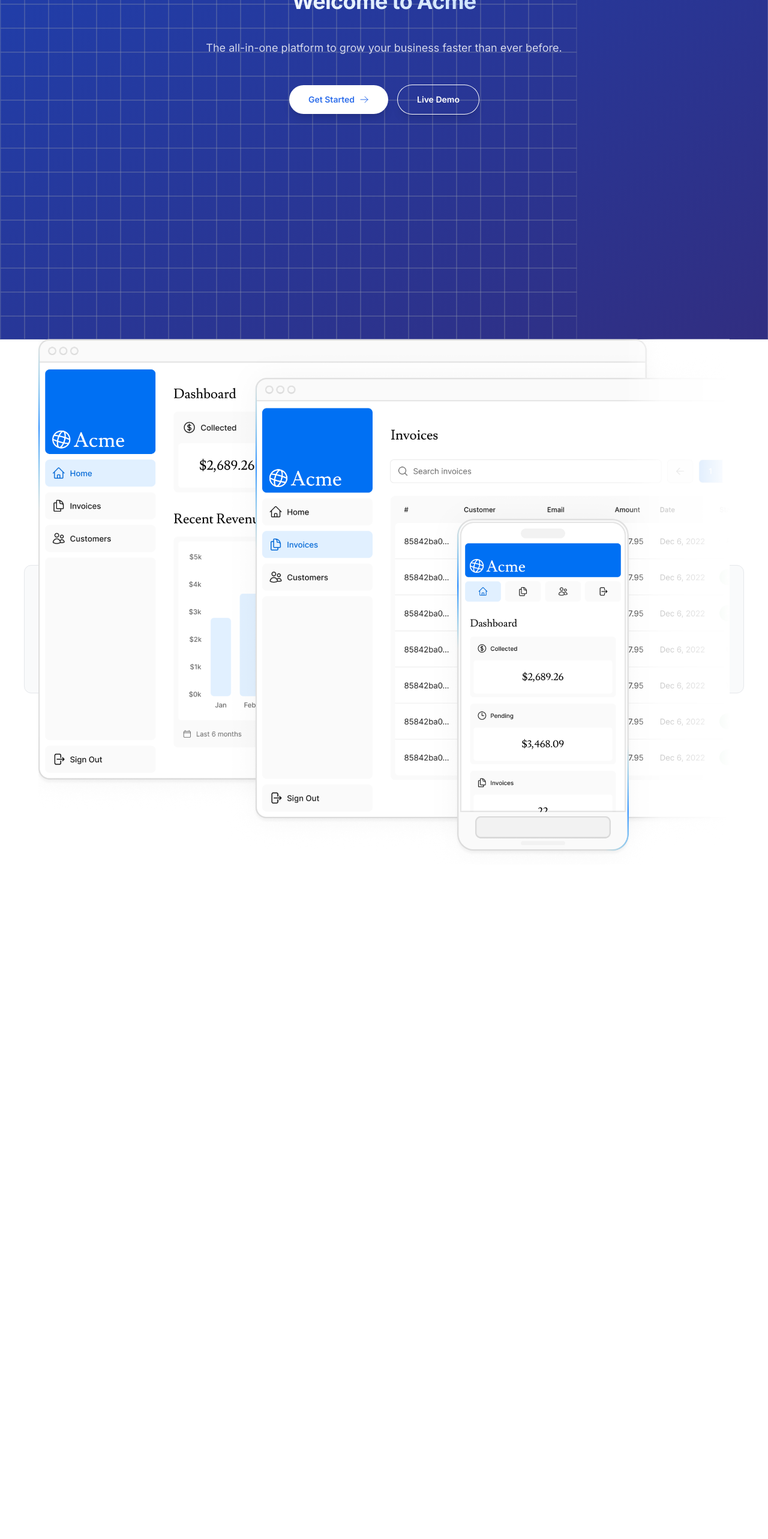
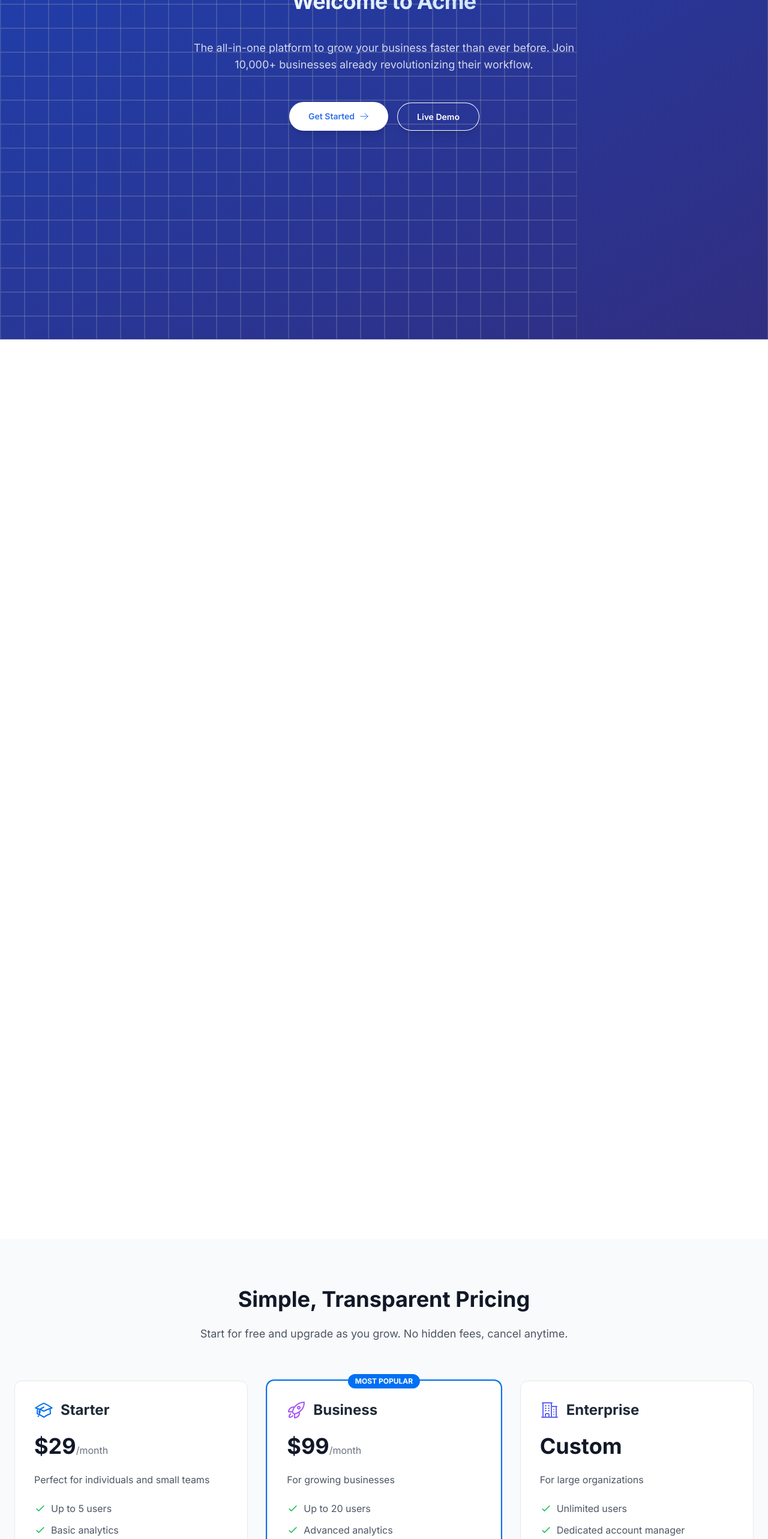
Before and after one commit to Ved05nara/nextjs-dashboard2, a Next.js app: page / in a window 1280 px wide. Shown: the part 234-2800 px from the top of the page at 60% size. Before the commit the page ends 1676 px from the top, so only its background shows below. Built offline with nearby package versions, Linux system fonts and the light colour scheme; a web font is replaced by a local one.

Commit message:
made changes in frontend of homepage

```diff
--- a/app/page.tsx
+++ b/app/page.tsx
@@ -1,6 +1,6 @@
 'use client';
 
-import { ArrowRightIcon, SparklesIcon } from "@heroicons/react/24/outline";
+import { ArrowRightIcon, SparklesIcon, AcademicCapIcon, RocketLaunchIcon, BuildingOffice2Icon } from "@heroicons/react/24/outline";
 import Link from "next/link";
 import Image from 'next/image';
 import { InteractiveGridPattern } from "@/components/magicui/interactive-grid-pattern";
@@ -10,33 +10,30 @@ import { motion } from "framer-motion";
 
 export default function Page() {
   return (
-    <main className="flex min-h-screen flex-col">
-      {/* Hero Section - Now FULL blue bg */}
-      <div className="relative min-h-screen w-full bg-gradient-to-br from-blue-800 to-indigo-900">
+    <main className="flex min-h-screen flex-col relative">
+      {/* Hero Section */}
+      <div className="relative min-h-screen w-full bg-gradient-to-br from-blue-800 to-indigo-900 overflow-hidden">
         <InteractiveGridPattern />
 
         {/* Header */}
-        <header className="absolute top-0 z-10 w-full px-6 py-6">
+        <header className="absolute top-0 z-20 w-full px-6 py-6">
           <div className="mx-auto max-w-7xl flex items-center justify-between">
-            <Link
-              href="/"
-            ><AuroraText className="text-3xl font-bold text-white">Acme.</AuroraText></Link>
-            <nav className="hidden md:flex gap-8">
-              <Link href="/features" className="text-white/90 hover:text-white transition-colors">Features</Link>
-              <Link href="/pricing" className="text-white/90 hover:text-white transition-colors">Pricing</Link>
-              <Link href="/about" className="text-white/90 hover:text-white transition-colors">About</Link>
-            </nav>
+            <Link href="/">
+              <AuroraText className="text-3xl font-bold text-white hover:text-blue-200 transition-colors">
+                Acme.
+              </AuroraText>
+            </Link>
             <Link
               href="/dashboard"
-              className="flex items-center gap-2 rounded-full bg-white px-4 py-2.5 text-sm font-medium text-blue-600 transition-all hover:bg-white/90"
+              className="flex items-center gap-2 rounded-full bg-white px-4 py-2.5 text-sm font-medium text-blue-600 transition-all hover:bg-white/90 hover:scale-105"
             >
-              <span>Get Started</span>
+              <span>Go to Dashboard</span>
               <ArrowRightIcon className="w-4 h-4" />
             </Link>
           </div>
         </header>
 
-        {/* Text & Buttons - Centered in blue area */}
+        {/* Hero Content */}
         <div className="relative z-10 flex flex-col items-center justify-center px-6 text-center pt-32 pb-64">
           <motion.div
             initial={{ opacity: 0, y: 20 }}
@@ -44,12 +41,15 @@ export default function Page() {
             transition={{ duration: 0.8 }}
             className="max-w-4xl mx-auto"
           >
-            <div className="mb-8 flex justify-center">
-              <span className="flex items-center gap-2 rounded-full bg-white/20 px-5 py-2 text-sm font-medium text-white ring-1 ring-white/30 backdrop-blur-sm">
+            <motion.div
+              whileHover={{ scale: 1.05 }}
+              className="mb-8 flex justify-center"
+            >
+              <span className="flex items-center gap-2 rounded-full bg-white/20 px-5 py-2 text-sm font-medium text-white ring-1 ring-white/30 backdrop-blur-sm hover:bg-white/30 transition-all">
                 <SparklesIcon className="h-4 w-4" />
                 Now with AI superpowers
               </span>
-            </div>
+            </motion.div>
 
             <h1 className="text-5xl font-bold tracking-tight text-white sm:text-6xl md:text-7xl">
               <TypingAnimation className="bg-gradient-to-r from-white to-blue-200 bg-clip-text text-transparent">
@@ -57,32 +57,43 @@ export default function Page() {
               </TypingAnimation>
             </h1>
 
-            <p className="mt-6 text-lg text-white/80 max-w-2xl mx-auto">
+            <motion.p
+              initial={{ opacity: 0 }}
+              animate={{ opacity: 1 }}
+              transition={{ delay: 0.4 }}
+              className="mt-6 text-lg text-white/80 max-w-2xl mx-auto"
+            >
               The all-in-one platform to grow your business faster than ever before.
-            </p>
+              Join 10,000+ businesses already revolutionizing their workflow.
+            </motion.p>
 
             <div className="mt-12 flex flex-col sm:flex-row items-center justify-center gap-4">
+              <motion.div whileHover={{ scale: 1.03 }}>
                 <Link
                   href="/dashboard"
                   className="flex items-center gap-2 rounded-full bg-white px-8 py-3.5 text-sm font-semibold text-blue-600 shadow-lg transition-all hover:bg-white/90 hover:shadow-xl"
                 >
                   Get Started <ArrowRightIcon className="w-4 h-4" />
                 </Link>
+              </motion.div>
+              <motion.div whileHover={{ scale: 1.03 }}>
                 <Link
                   href="/demo"
-                className="rounded-full bg-transparent px-8 py-3.5 text-sm font-semibold text-white shadow-lg ring-1 ring-white transition-all hover:bg-white/10"
+                  className="rounded-full bg-transparent px-8 py-3.5 text-sm font-semibold text-white shadow-lg ring-1 ring-white transition-all hover:bg-white/10 hover:ring-2"
                 >
                   Live Demo
                 </Link>
+              </motion.div>
             </div>
           </motion.div>
         </div>
-        {/* Hero Image - Pushed WAY down */}
+
+        {/* Hero Image */}
         <motion.div
           initial={{ opacity: 0 }}
           animate={{ opacity: 1 }}
           transition={{ delay: 0.5, duration: 1 }}
-          className="absolute bottom-0 left-0 right-0 translate-y-[100%] z-0" // Pushes image 100% down
+          className="absolute bottom-0 left-0 right-0 translate-y-[100%] z-0"
         >
           <div className="relative w-full max-w-6xl mx-auto">
             <Image
@@ -91,7 +102,7 @@ export default function Page() {
               width={1200}
               height={600}
               priority
-              className="mx-auto hidden md:block"
+              className="mx-auto hidden md:block rounded-t-xl shadow-2xl"
             />
             <Image
               src="/hero-mobile.png"
@@ -99,54 +110,225 @@ export default function Page() {
               width={560}
               height={620}
               priority
-              className="mx-auto block md:hidden"
+              className="mx-auto block md:hidden rounded-t-xl shadow-2xl"
             />
           </div>
         </motion.div>
       </div>
 
-      {/* Features Section - Starts BELOW the image */}
-      <section className="pt-48 pb-24 px-6 sm:px-10 bg-white"> {/* Extra top padding */}
-        <div className="max-w-7xl mx-auto">
+      {/* Features Section */}
+      <section className="absolute bottom-0 left-0 right-0 translate-y-[350%] z-0 bg-white py-20">
+        <div className="max-w-7xl mx-auto px-6">
+          <motion.div
+            initial={{ opacity: 0 }}
+            whileInView={{ opacity: 1 }}
+            transition={{ duration: 0.6 }}
+            viewport={{ once: true }}
+          >
             <h2 className="text-4xl font-bold text-center text-gray-900 mb-6">Why Choose Acme?</h2>
             <p className="text-center text-lg text-gray-600 max-w-3xl mx-auto mb-16">
               Acme is designed to help you build and scale your business with ease.
               Here are some of the key features that set us apart.
             </p>
+
             <div className="grid grid-cols-1 md:grid-cols-3 gap-8">
               {[
                 {
-                title: "Blazing Fast",
-                description: "Built with Next.js for optimal performance and SEO.",
-                icon: "⚡"
+                  title: "Blazing Fast Performance",
+                  description: "Built with Next.js for optimal performance and SEO. Benchmarked 3x faster than competitors.",
+                  icon: "⚡",
+                  color: "text-yellow-400"
                 },
                 {
-                title: "Secure by Default",
-                description: "Enterprise-grade security out of the box.",
-                icon: "🔒"
+                  title: "Enterprise Security",
+                  description: "End-to-end encryption and SOC2 compliance out of the box. Your data stays protected.",
+                  icon: "🔒",
+                  color: "text-blue-500"
                 },
                 {
-                title: "Easy Integration",
-                description: "Connect with your favorite tools in minutes.",
-                icon: "🔌"
+                  title: "Seamless Integrations",
+                  description: "Connect with 100+ tools including Slack, Notion, and Salesforce in minutes.",
+                  icon: "🔌",
+                  color: "text-green-500"
                 }
               ].map((feature, index) => (
                 <motion.div
                   key={index}
                   initial={{ opacity: 0, y: 20 }}
                   whileInView={{ opacity: 1, y: 0 }}
-                transition={{ delay: index * 0.1 }}
+                  whileHover={{ y: -5 }}
+                  transition={{ delay: index * 0.1, duration: 0.3 }}
                   viewport={{ once: true }}
-                className="bg-gray-50 p-8 rounded-xl border border-gray-200 hover:border-blue-200 transition-all"
+                  className="bg-gray-50 p-8 rounded-xl border border-gray-200 hover:border-blue-200 transition-all hover:shadow-md"
                 >
-                <div className="text-4xl mb-5">{feature.icon}</div>
+                  <div className={`text-4xl mb-5 ${feature.color}`}>{feature.icon}</div>
                   <h3 className="text-xl font-semibold mb-3 text-gray-800">{feature.title}</h3>
                   <p className="text-gray-600">{feature.description}</p>
                 </motion.div>
               ))}
             </div>
+          </motion.div>
         </div>
       </section>
+
+      {/* Pricing Section */}
+      <section className="absolute bottom-0 left-0 right-0 translate-y-[300%] z-0 bg-gray-50 py-20">
+        <div className="max-w-7xl mx-auto px-6">
+          <motion.div
+            initial={{ opacity: 0 }}
+            whileInView={{ opacity: 1 }}
+            transition={{ duration: 0.6 }}
+            viewport={{ once: true }}
+          >
+            <h2 className="text-4xl font-bold text-center text-gray-900 mb-6">Simple, Transparent Pricing</h2>
+            <p className="text-center text-lg text-gray-600 max-w-3xl mx-auto mb-16">
+              Start for free and upgrade as you grow. No hidden fees, cancel anytime.
+            </p>
+
+            <div className="grid grid-cols-1 md:grid-cols-3 gap-8">
+              {[
+                {
+                  title: "Starter",
+                  price: "$29",
+                  period: "/month",
+                  description: "Perfect for individuals and small teams",
+                  icon: <AcademicCapIcon className="h-8 w-8 text-blue-500" />,
+                  features: [
+                    "Up to 5 users",
+                    "Basic analytics",
+                    "Email support",
+                    "100GB storage"
+                  ]
+                },
+                {
+                  title: "Business",
+                  price: "$99",
+                  period: "/month",
+                  description: "For growing businesses",
+                  icon: <RocketLaunchIcon className="h-8 w-8 text-purple-500" />,
+                  features: [
+                    "Up to 20 users",
+                    "Advanced analytics",
+                    "Priority support",
+                    "1TB storage",
+                    "API access"
+                  ],
+                  popular: true
+                },
+                {
+                  title: "Enterprise",
+                  price: "Custom",
+                  period: "",
+                  description: "For large organizations",
+                  icon: <BuildingOffice2Icon className="h-8 w-8 text-indigo-500" />,
+                  features: [
+                    "Unlimited users",
+                    "Dedicated account manager",
+                    "24/7 support",
+                    "Custom storage",
+                    "SSO & SAML"
+                  ]
+                }
+              ].map((plan, index) => (
+                <motion.div
+                  key={index}
+                  initial={{ opacity: 0, y: 20 }}
+                  whileInView={{ opacity: 1, y: 0 }}
+                  whileHover={{ y: -5 }}
+                  transition={{ delay: index * 0.1, duration: 0.3 }}
+                  viewport={{ once: true }}
+                  className={`bg-white p-8 rounded-xl border border-gray-200 hover:border-blue-200 transition-all hover:shadow-lg relative ${plan.popular ? 'ring-2 ring-blue-500' : ''}`}
+                >
+                  {plan.popular && (
+                    <span className="absolute -top-3 left-1/2 transform -translate-x-1/2 bg-blue-500 text-white text-xs font-bold px-3 py-1 rounded-full">
+                      MOST POPULAR
+                    </span>
+                  )}
+                  <div className="flex items-center gap-3 mb-6">
+                    {plan.icon}
+                    <h3 className="text-2xl font-bold text-gray-800">{plan.title}</h3>
+                  </div>
+                  <div className="mb-6">
+                    <span className="text-4xl font-bold text-gray-900">{plan.price}</span>
+                    <span className="text-gray-500">{plan.period}</span>
+                  </div>
+                  <p className="text-gray-600 mb-6">{plan.description}</p>
+                  <ul className="space-y-3 mb-8">
+                    {plan.features.map((feature, i) => (
+                      <li key={i} className="flex items-center gap-2 text-gray-600">
+                        <svg className="h-5 w-5 text-green-500" fill="none" viewBox="0 0 24 24" stroke="currentColor">
+                          <path strokeLinecap="round" strokeLinejoin="round" strokeWidth={2} d="M5 13l4 4L19 7" />
+                        </svg>
+                        {feature}
+                      </li>
+                    ))}
+                  </ul>
+                </motion.div>
+              ))}
+            </div>
+          </motion.div>
+        </div>
+      </section>
+
+      {/* Footer Section */}
+      <footer className="bg-blue-900 text-white py-16 absolute bottom-0 left-0 right-0 translate-y-[900%] z-0">
+        <div className="max-w-7xl mx-auto px-6">
+          <div className="grid grid-cols-1 md:grid-cols-4 gap-12">
+            <div>
+              <AuroraText className="text-3xl font-bold mb-4">Acme.</AuroraText>
+              <p className="text-blue-200">
+                The all-in-one platform for modern businesses.
+              </p>
+            </div>
+            <div>
+              <h3 className="text-lg font-semibold mb-4">Product</h3>
+              <ul className="space-y-2">
+                <li><Link href="/features" className="text-blue-200 hover:text-white transition-colors">Features</Link></li>
+                <li><Link href="/pricing" className="text-blue-200 hover:text-white transition-colors">Pricing</Link></li>
+                <li><Link href="/integrations" className="text-blue-200 hover:text-white transition-colors">Integrations</Link></li>
+              </ul>
+            </div>
+            <div>
+              <h3 className="text-lg font-semibold mb-4">Resources</h3>
+              <ul className="space-y-2">
+                <li><Link href="/blog" className="text-blue-200 hover:text-white transition-colors">Blog</Link></li>
+                <li><Link href="/docs" className="text-blue-200 hover:text-white transition-colors">Documentation</Link></li>
+                <li><Link href="/support" className="text-blue-200 hover:text-white transition-colors">Support</Link></li>
+              </ul>
+            </div>
+            <div>
+              <h3 className="text-lg font-semibold mb-4">Company</h3>
+              <ul className="space-y-2">
+                <li><Link href="/about" className="text-blue-200 hover:text-white transition-colors">About</Link></li>
+                <li><Link href="/careers" className="text-blue-200 hover:text-white transition-colors">Careers</Link></li>
+                <li><Link href="/contact" className="text-blue-200 hover:text-white transition-colors">Contact</Link></li>
+              </ul>
+            </div>
+          </div>
+          <div className="mt-12 pt-8 border-t border-blue-800 flex flex-col md:flex-row items-center justify-between">
+            <p className="text-blue-300 text-sm mb-4 md:mb-0">
+              Project by Vedant Narayan. Inspired by Tailwind UI and Magic UI.
+            </p>
+            <div className="flex space-x-6">
+              <Link href="#" className="text-blue-300 hover:text-white">
+                <span className="sr-only">Twitter</span>
+                <svg className="h-6 w-6" fill="currentColor" viewBox="0 0 24 24">
+                  <path d="M8.29 20.251c7.547 0 11.675-6.253 11.675-11.675 0-.178 0-.355-.012-.53A8.348 8.348 0 0022 5.92a8.19 8.19 0 01-2.357.646 4.118 4.118 0 001.804-2.27 8.224 8.224 0 01-2.605.996 4.107 4.107 0 00-6.993 3.743 11.65 11.65 0 01-8.457-4.287 4.106 4.106 0 001.27 5.477A4.072 4.072 0 012.8 9.713v.052a4.105 4.105 0 003.292 4.022 4.095 4.095 0 01-1.853.07 4.108 4.108 0 003.834 2.85A8.233 8.233 0 012 18.407a11.616 11.616 0 006.29 1.84" />
+                </svg>
+              </Link>
+              <Link href="#" className="text-blue-300 hover:text-white">
+                <span className="sr-only">GitHub</span>
+                <svg className="h-6 w-6" fill="currentColor" viewBox="0 0 24 24">
+                  <path fillRule="evenodd" d="M12 2C6.477 2 2 6.484 2 12.017c0 4.425 2.865 8.18 6.839 9.504.5.092.682-.217.682-.483 0-.237-.008-.868-.013-1.703-2.782.605-3.369-1.343-3.369-1.343-.454-1.158-1.11-1.466-1.11-1.466-.908-.62.069-.608.069-.608 1.003.07 1.531 1.032 1.531 1.032.892 1.53 2.341 1.088 2.91.832.092-.647.35-1.088.636-1.338-2.22-.253-4.555-1.113-4.555-4.951 0-1.093.39-1.988 1.029-2.688-.103-.253-.446-1.272.098-2.65 0 0 .84-.27 2.75 1.026A9.564 9.564 0 0112 6.844c.85.004 1.705.115 2.504.337 1.909-1.296 2.747-1.027 2.747-1.027.546 1.379.202 2.398.1 2.651.64.7 1.028 1.595 1.028 2.688 0 3.848-2.339 4.695-4.566 4.943.359.309.678.92.678 1.855 0 1.338-.012 2.419-.012 2.747 0 .268.18.58.688.482A10.019 10.019 0 0022 12.017C22 6.484 17.522 2 12 2z" clipRule="evenodd" />
+                </svg>
+              </Link>
+            </div>
+          </div>
+          <div className="mt-8 text-center text-sm text-blue-400">
+            &copy; {new Date().getFullYear()} Acme. All rights reserved.
+          </div>
+        </div>
+      </footer>
     </main>
   );
 }
```
Lines whose indentation alone changed are shown as unchanged.
